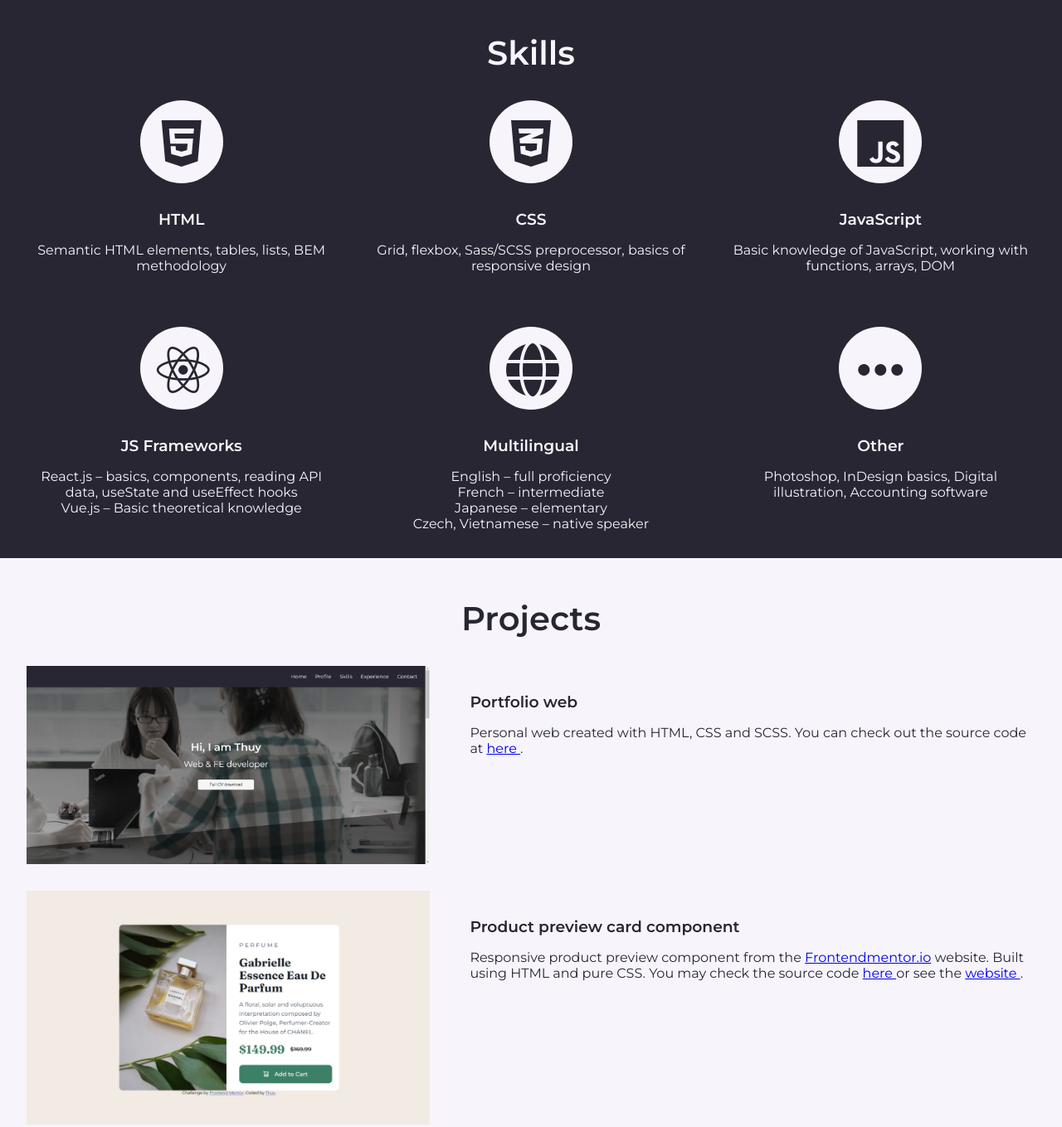
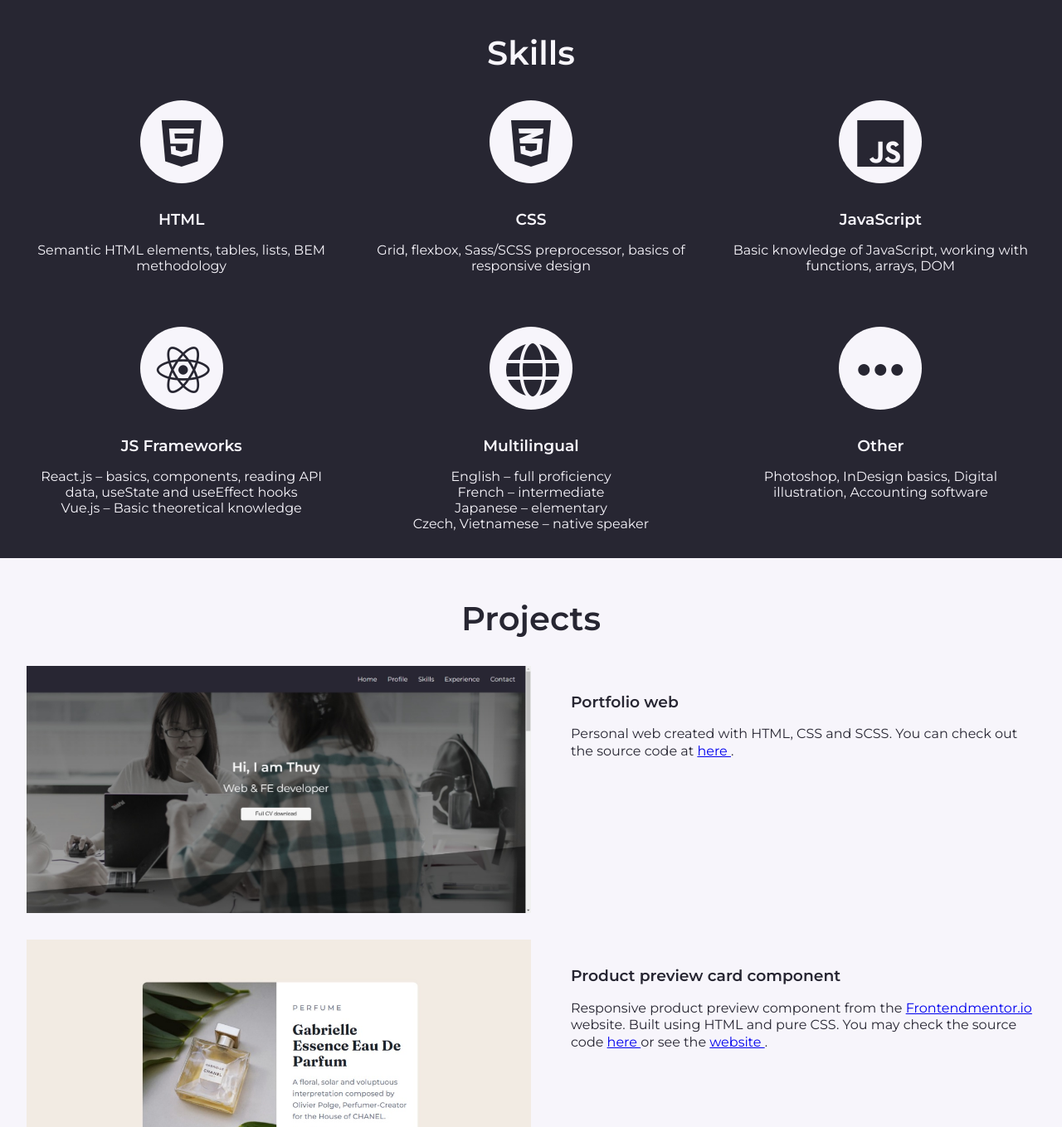
Before and after one commit to mtthuy22/my-personal-website, a website: page index.html in a window 1280 px wide. Shown: the part 1380-2739 px from the top of the page at 83% size. Drawn offline with Linux system fonts and the light colour scheme.

Commit message:
refactor: added max-width and margin inline

```diff
--- a/assets/css/_experience.scss
+++ b/assets/css/_experience.scss
@@ -10,6 +10,8 @@
 .experience__list {
     display: flex;
     justify-content: center;
+    max-width: 1400px;
+    margin-inline: auto;
     gap: 1.2rem;
 
     @media (max-width: $tablet){
--- a/assets/css/_projects.scss
+++ b/assets/css/_projects.scss
@@ -6,15 +6,18 @@
 .projects__project {
     display: flex;
     margin-top: 2rem;
+    column-gap: 3rem;
+    max-width: 1400px;
+    margin-inline: auto;
 
     @media (max-width: $tablet) {
         flex-direction: column;
-        margin-bottom: 3rem;
     }
 }
 
 .projects__info {
     text-align: left;
+    line-height: 1.3;
 
     @media (max-width: $tablet) {
         text-align: center;
@@ -23,8 +26,7 @@
 
 .projects__image {
     display: block;
-    width: 40%;
-    margin-right: 3rem;
+    width: 50%;
 
     @media (max-width: $tablet) {
         width: 100%;
--- a/assets/css/_skills.scss
+++ b/assets/css/_skills.scss
@@ -10,7 +10,9 @@
     grid-template-columns: repeat(auto-fill, minmax(max(25ch, calc((100% - 6rem)/3)),1fr));
     grid-template-rows: repeat(2, auto);
     gap: 3rem;
-    justify-items: center;
+    //justify-items: center;
+    max-width: 1400px;
+    margin-inline: auto;
 
     @media (max-width: $smaller-devices) {
         grid-template-columns: 1fr;
```
Also changed, not shown: assets/css/style.css, 1 other file.
